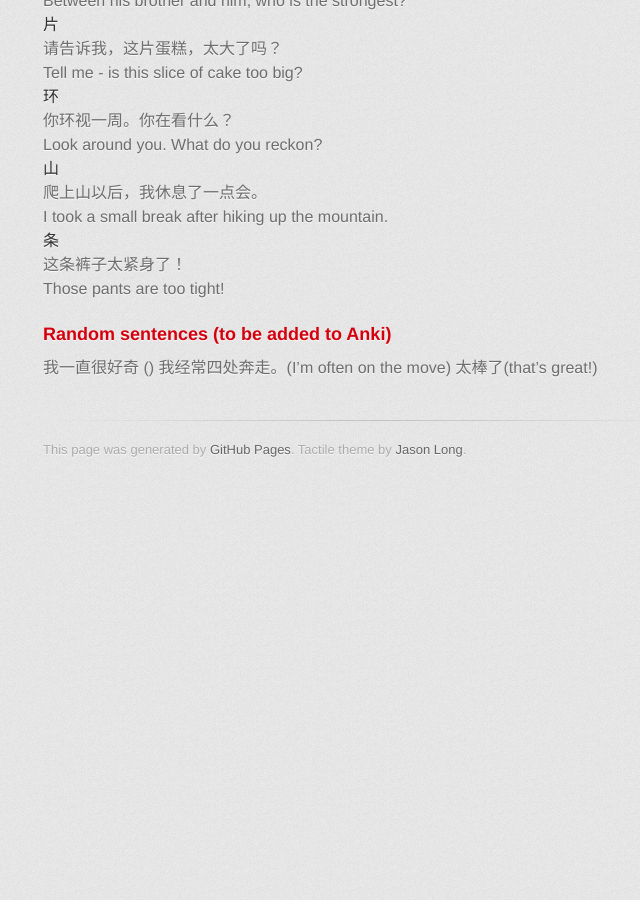
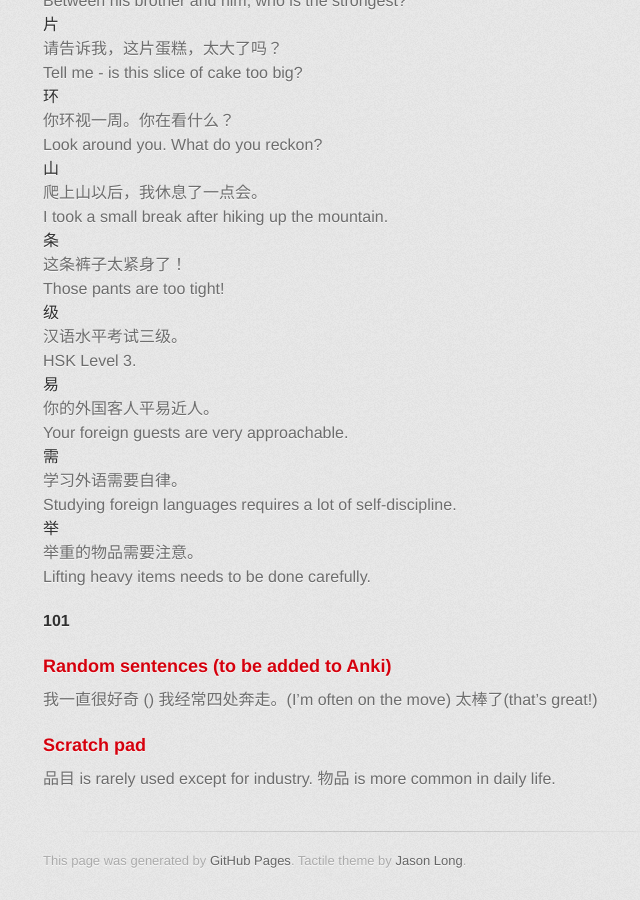
Before and after one commit to axiomiety/axiomiety.github.io, a Jekyll site: the page built from llog/mandarin.markdown, in a window 1280 px wide and 900 px high, scrolled down 6585 px. Shown: the whole window, without its empty margins (287-927 px from the left). Built offline with Jekyll 4.4.1, drawn with Linux system fonts in a browser that asks for light colours; nearby versions of some CDN libraries; some web fonts are replaced; before the commit the page ends 7074 px from its top, so only the background shows below that.

Commit message:
mandarin

```diff
--- a/llog/mandarin.markdown
+++ b/llog/mandarin.markdown
@@ -336,6 +336,41 @@ Character|Sentence|Translation
   <dt>条</dt>
   <dd>这条裤子太紧身了！</dd>
   <dd>Those pants are too tight!</dd>
+  <dt>级</dt>
+  <dd>汉语水平考试三级。</dd>
+  <dd>HSK Level 3.</dd>
+  <dt>易</dt>
+  <dd>你的外国客人平易近人。</dd>
+  <dd>Your foreign guests are very approachable.</dd>
+  <dt>需</dt>
+  <dd>学习外语需要自律。</dd>
+  <dd>Studying foreign languages requires a lot of self-discipline.</dd>
+  <dt>举</dt>
+  <dd>举重的物品需要注意。</dd>
+  <dd>Lifting heavy items needs to be done carefully.</dd>
+</dl>
+
+#### 101
+
+<dl>
+  <dt></dt>
+  <dd></dd>
+  <dd></dd>
+  <dt></dt>
+  <dd></dd>
+  <dd></dd>
+  <dt></dt>
+  <dd></dd>
+  <dd></dd>
+  <dt></dt>
+  <dd></dd>
+  <dd></dd>
+  <dt></dt>
+  <dd></dd>
+  <dd></dd>
+  <dt></dt>
+  <dd></dd>
+  <dd></dd>
   <dt></dt>
   <dd></dd>
   <dd></dd>
@@ -350,10 +385,12 @@ Character|Sentence|Translation
   <dd></dd>
 </dl>
 
-
 ### Random sentences (to be added to Anki)
-
 
 我一直很好奇 ()
 我经常四处奔走。(I'm often on the move)
 太棒了(that's great!)
+
+### Scratch pad
+
+品目 is rarely used except for industry. 物品 is more common in daily life.
```
